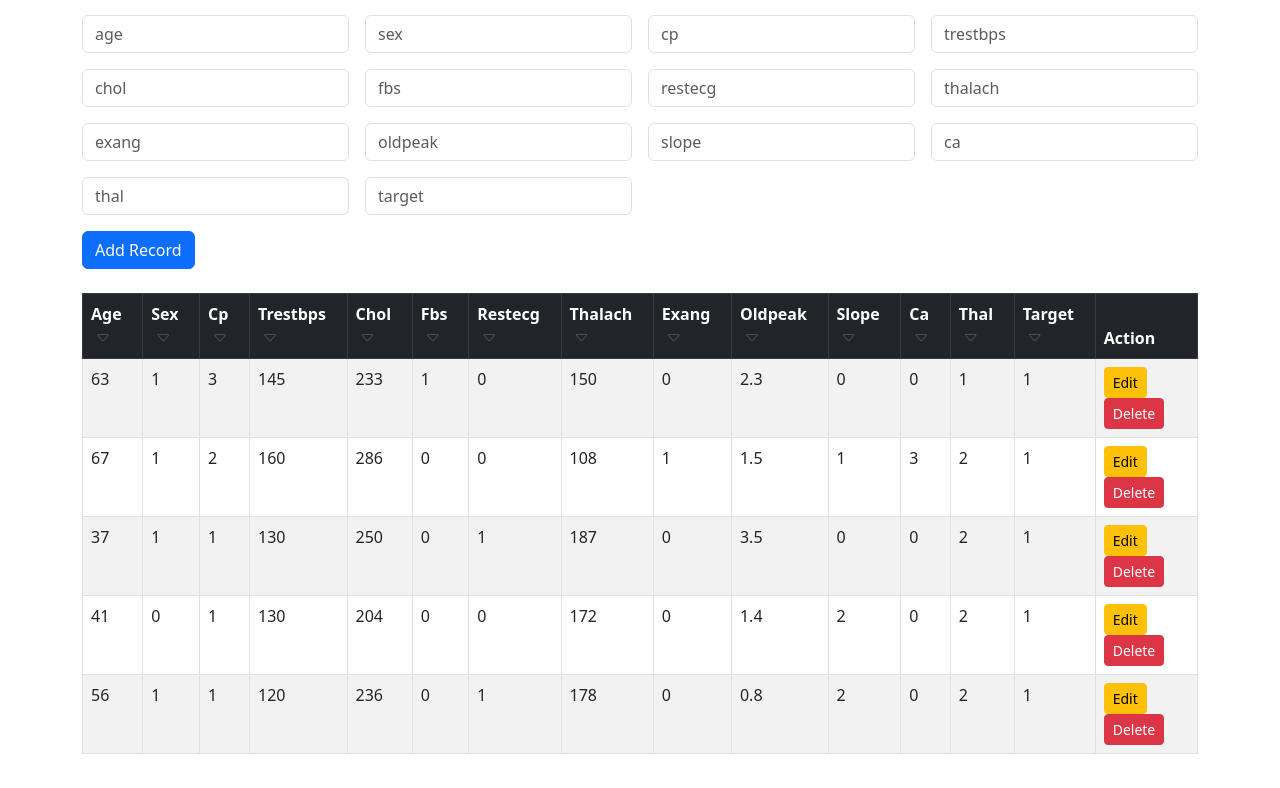
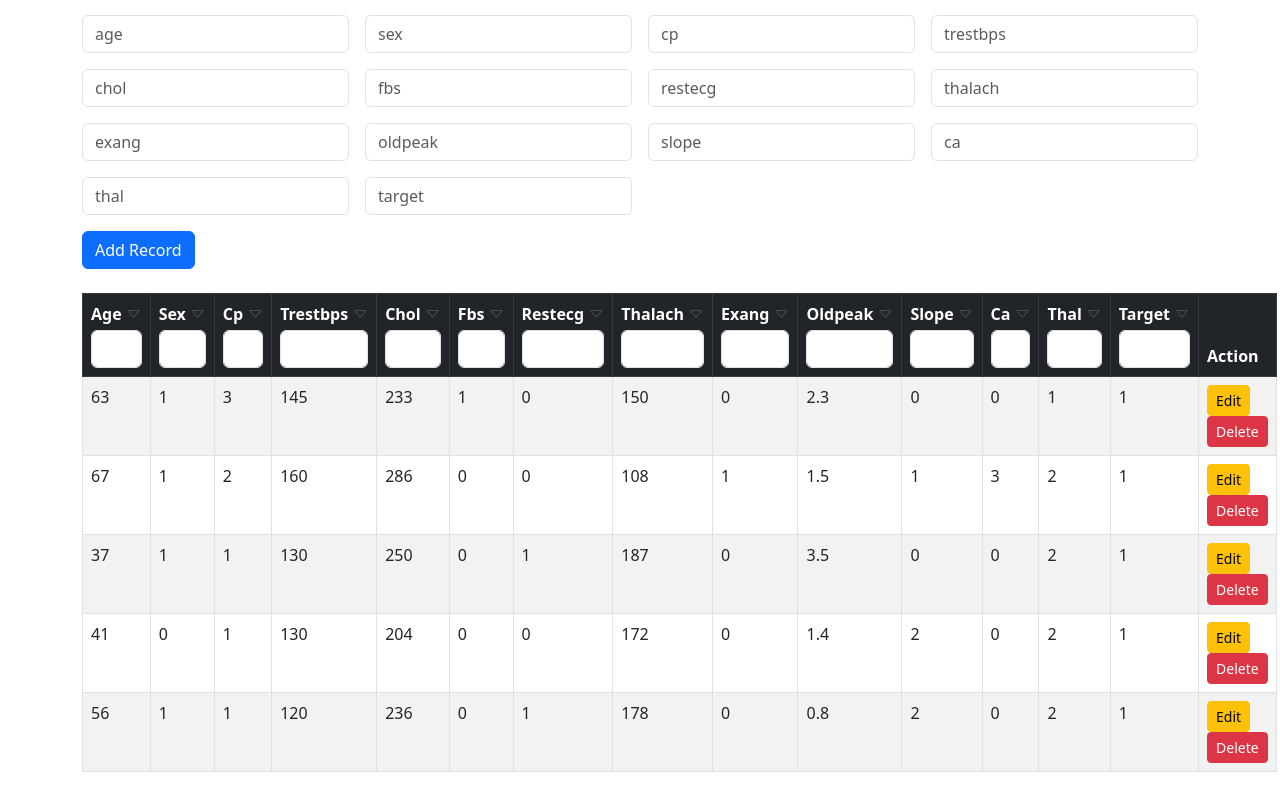
Before and after one commit to qhuy4/python_project, a Flask app: page / in a window 1280 px wide. Shown: the part 81-869 px from the top of the page. Before the commit the page ends 835 px from the top, so only its background shows below. Run offline with Flask 3, Linux system fonts and the light colour scheme.

Commit message:
dqthang 1pm

```diff
--- a/templates/index.html
+++ b/templates/index.html
@@ -4,6 +4,23 @@
     <title>Heart Dataset</title>
     <link href="https://cdn.jsdelivr.net/npm/bootstrap@5.3.0/dist/css/bootstrap.min.css" rel="stylesheet">
     <link rel="stylesheet" href="https://cdn.jsdelivr.net/npm/bootstrap-icons@1.11.3/font/bootstrap-icons.min.css">
+<!--    <style>-->
+<!--      .custom-small-th-input {-->
+<!--        width: 30px; /* Điều chỉnh chiều rộng cho input theo ý muốn của bạn */-->
+<!--        height: calc(1em + 0.75rem + 2px); /* Chiều cao chuẩn tương đối với font-size của thead */-->
+<!--        padding: 0 5px; /* Giảm padding bên trong input */-->
+<!--        font-size: 0.8rem; /* Giảm cỡ chữ của input nếu cần */-->
+<!--        line-height: 1.5;-->
+<!--        color: #212529;-->
+<!--        background-color: #fff;-->
+<!--        background-clip: padding-box;-->
+<!--        border: 1px solid #ced4da;-->
+<!--        border-radius: 0.25rem;-->
+<!--        transition: border-color .15s ease-in-out,box-shadow .15s ease-in-out;-->
+<!--        box-sizing: border-box; /* Quan trọng để padding không làm tăng width */-->
+<!--        vertical-align: middle; /* Căn giữa theo chiều dọc với các phần tử khác */-->
+<!--}-->
+<!--    </style>-->
   </head>
   <body class="container mt-4">
     <h1 class="mb-4">Heart Disease Dataset</h1>
@@ -23,10 +40,10 @@
       <thead class="table-dark">
         <tr>
           {% for col in data[0].keys() %}
-<!--            <th>{{ col }}</th>-->
           <th>
+            <div class="d-flex flex-column align-items-start">
               <a href="?sort_by={{ col }}&sort_order={% if current_sort_by == col and current_sort_order == 'asc' %}desc{% else %}asc{% endif %}"
-             class="d-flex-header text-white text-decoration-none">
+                 class="d-flex align-items-center text-white text-decoration-none mb-1">
                 {{ col | replace('_', ' ') | title }}
                 {% if current_sort_by == col %}
                   {% if current_sort_order == 'asc' %}
@@ -38,7 +55,8 @@
                 <i class="bi bi-caret-down ms-1 text-secondary opacity-50"></i>
                 {% endif %}
               </a>
-
+              <input type="number" class="form-control w-100 filter-input" name="filter_{{ col }}" value="{{ request.args.get('filter_' + col, '') }}">
+            </div>
           </th>
           {% endfor %}
           <th>Action</th>
```
Lines whose indentation alone changed are shown as unchanged.
